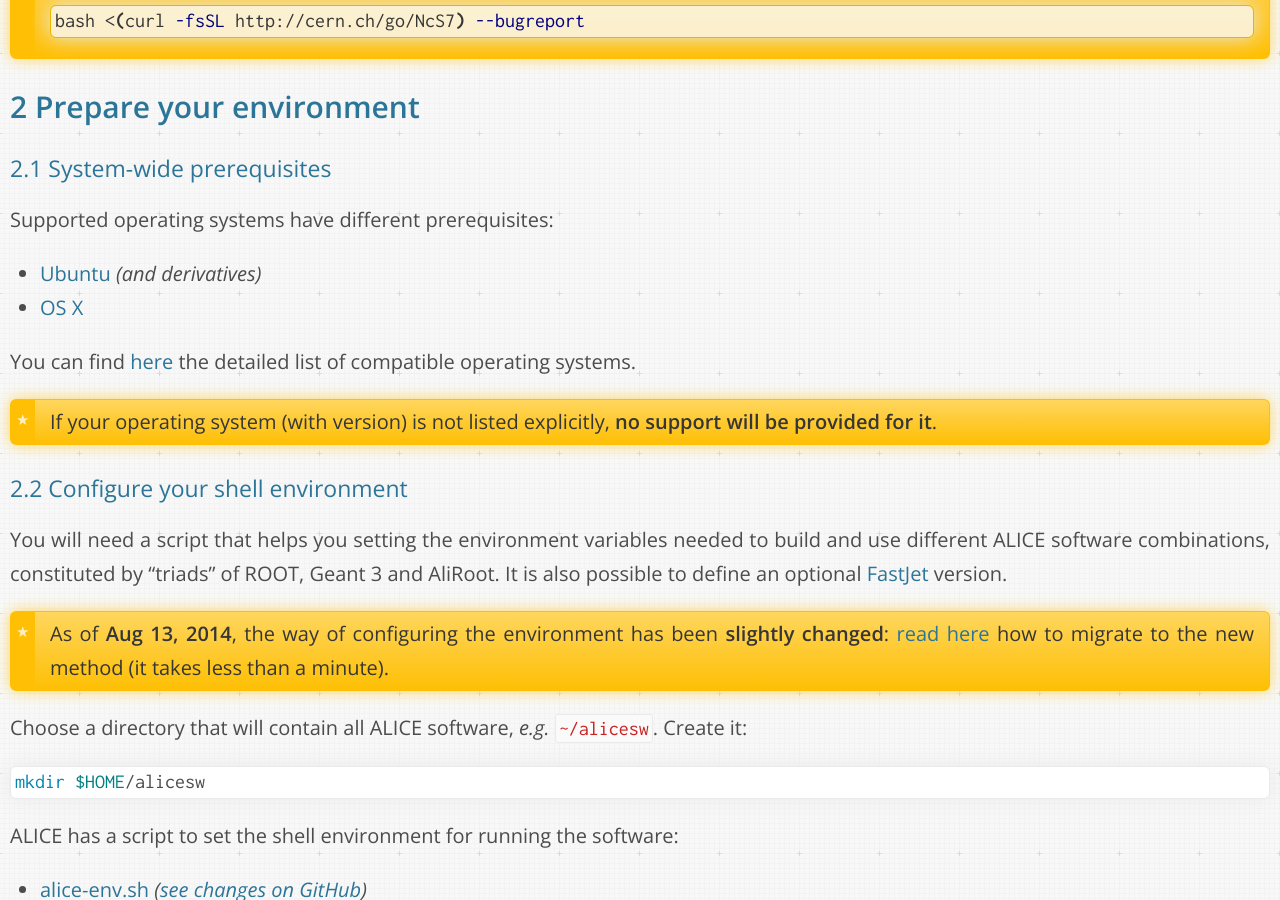
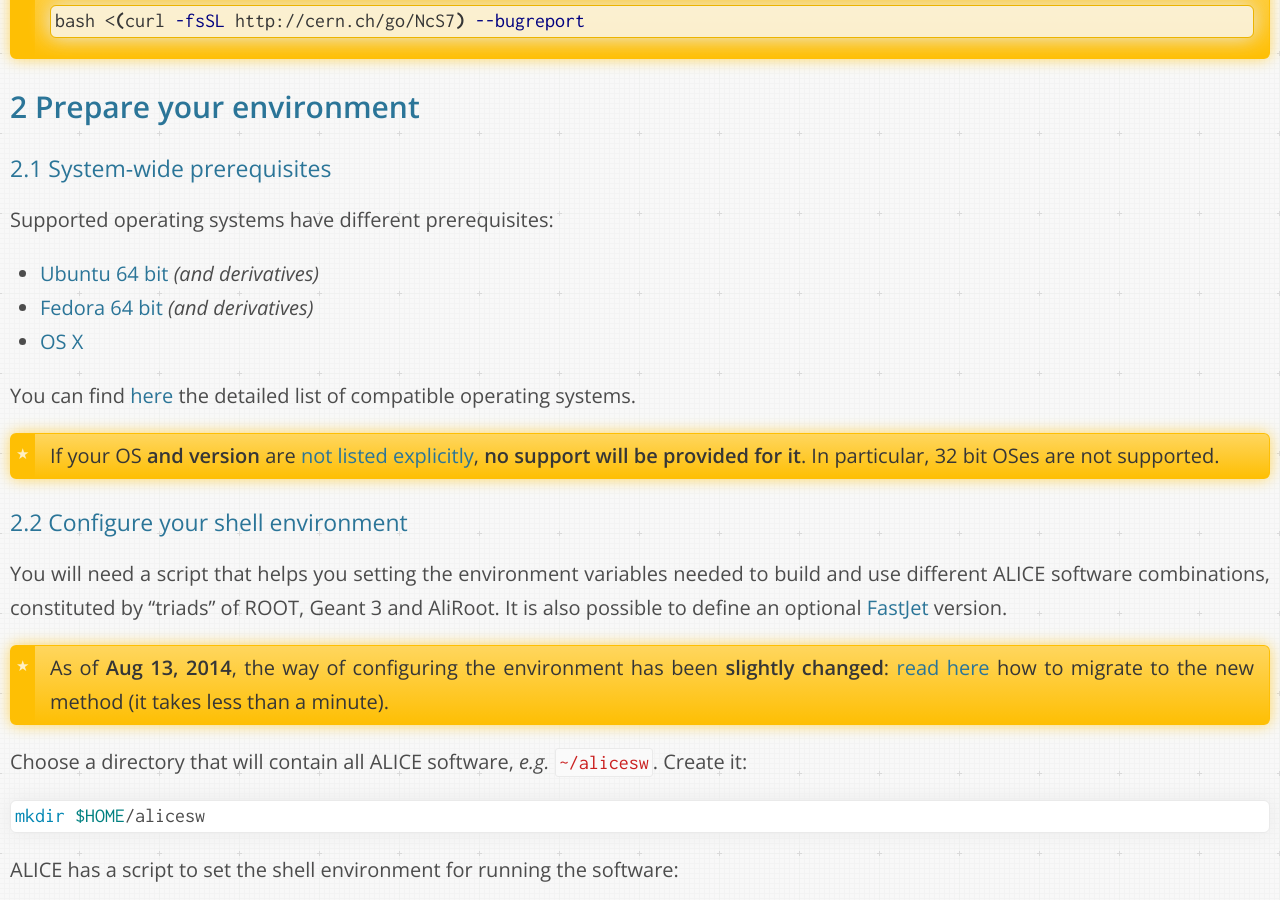
Before and after one commit to dberzano/dberzano.github.io, a Jekyll site: the page built from alice/install-aliroot/manual.md, in a window 1280 px wide and 900 px high, scrolled down 1547 px. Built offline with Jekyll 4.4.1, drawn with Linux system fonts in a browser that asks for light colours; Markdown is read by kramdown in place of the engine named in the settings.

Commit message:
AliInst: link to Fedora prereqs

```diff
--- a/alice/install-aliroot/manual.md
+++ b/alice/install-aliroot/manual.md
@@ -50,14 +50,17 @@
 
 Supported operating systems have different prerequisites:
 
-* [Ubuntu](../prereq-ubuntu) *(and derivatives)*
+* [Ubuntu 64 bit](../prereq-ubuntu) *(and derivatives)*
+* [Fedora 64 bit](../prereq-fedora) *(and derivatives)*
 * [OS X](../prereq-osx)
 
 You can find [here](..#compile_aliroot_from_source) the detailed list
 of compatible operating systems.
 
-> If your operating system (with version) is not listed explicitly,
-> **no support will be provided for it**.
+> If your OS **and version** are
+> [not listed explicitly](../#compile_aliroot_from_source),
+> **no support will be provided for it**. In particular, 32 bit OSes
+> are not supported.
 
 
 ### Configure your shell environment
```
